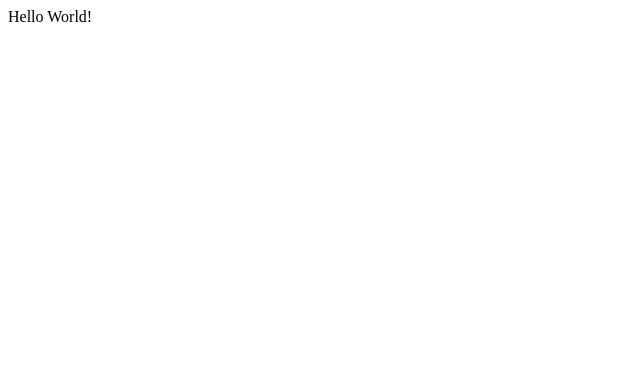
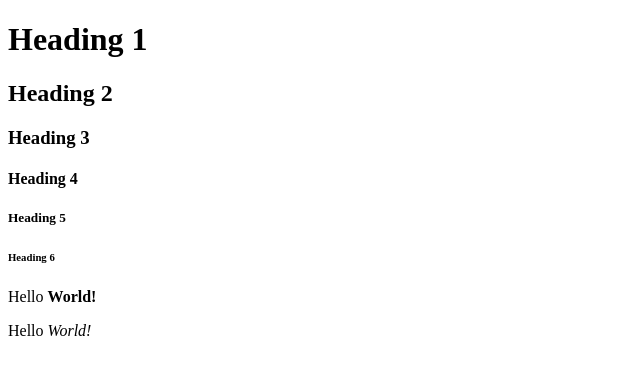
Before and after one commit to kikitheguillotine/my-first-website, a plain HTML site: page index.html in a window 1280 px wide. Shown: the whole page, without its empty margins (0-640 px from the left). Drawn offline with Linux system fonts and the light colour scheme.

Commit message:
paragraphs, headings, bold, italic, comments

```diff
--- a/index.html
+++ b/index.html
@@ -5,6 +5,15 @@
         <title>My First Website</title>
     </head>
     <body>
-        Hello World!
+        <h1>Heading 1</h1>
+        <h2>Heading 2</h2>
+        <h3>Heading 3</h3>
+        <h4>Heading 4</h4>
+        <h5>Heading 5</h5>
+        <h6>Heading 6</h6>
+
+        <p> Hello <strong>World!</strong></p>
+        <p> Hello <em>World!</em></p>
+        <!-- This is a html comment -->
     </body>
 </html>
```
